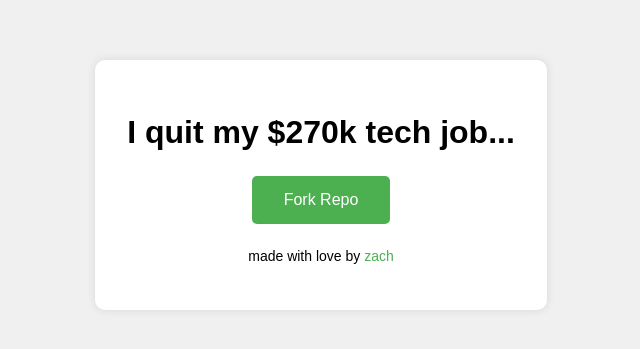
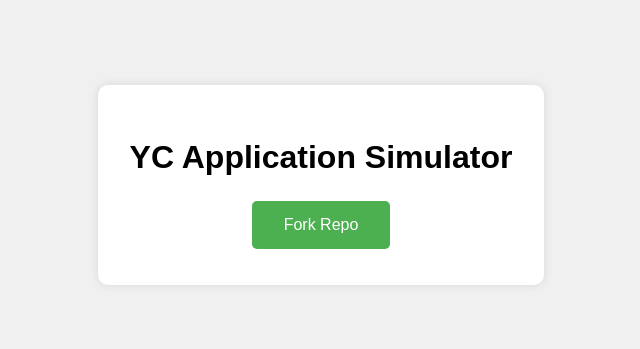
Before and after one commit to zachglabman/fork, a plain HTML site: page fork_template.html in a window 1280 px wide. Shown: the part 215-564 px from the top of the page, without its empty margins (319-959 px from the left). Drawn offline with Linux system fonts and the light colour scheme.

Commit message:
took out attribution

```diff
--- a/fork_template.html
+++ b/fork_template.html
@@ -74,14 +74,10 @@
   </head>
   <body>
     <div class="container">
-      <h1>I quit my $270k tech job...</h1>
+      <h1>YC Application Simulator</h1>
       <button id="fork-button" class="button">Fork Repo</button>
       <pre id="ascii-fork"></pre>
       <button id="tweet-button" class="button">Flex on Twitter</button>
-      <p class="attribution">
-        made with love by
-        <a href="https://twitter.com/zachglabman" target="_blank">zach</a>
-      </p>
     </div>
 
     <script>
```
